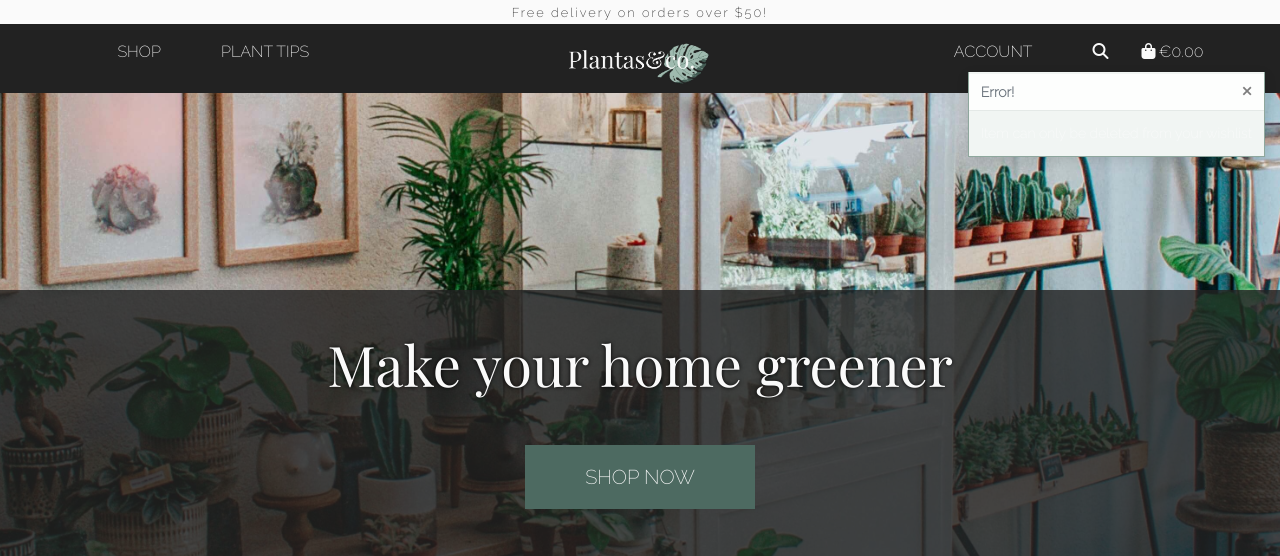
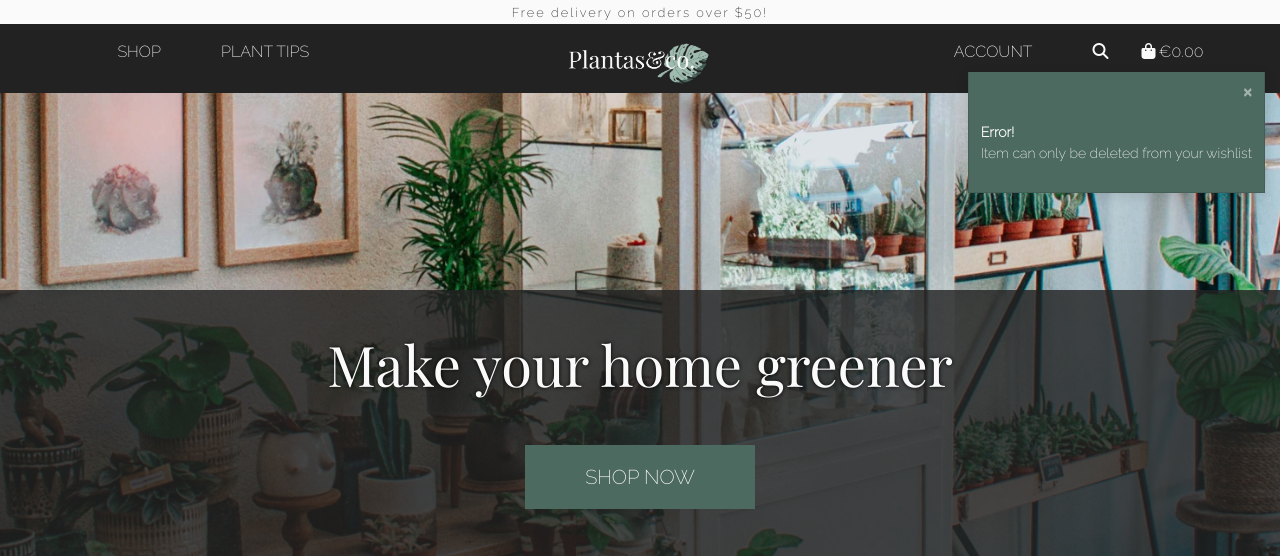
Before and after one commit to fernandagil/ms4-plants-shop, a Django app: page /wishlist/delete/12/ in a window 1280 px wide. Shown: the top 556 px of the page. Run offline with Django 3.2, Linux system fonts and the light colour scheme; the visitor is signed in with stand-in values (Sample User, id 1); data comes from the database, SQL or seed files in the repository; data that the repository does not hold is empty; parts of the project's set-up code (start-up, migrations or seed data) failed here and were passed over; some libraries are stand-ins or nearby versions.

Commit message:
Update toasts styling

```diff
--- a/static/css/base.css
+++ b/static/css/base.css
@@ -667,12 +667,34 @@ a.category-link:focus {
 
 /* ------------------------------------------------------------------ TOASTS */
 
+.toast {
+    background-color: transparent;
+    backdrop-filter: none;
+}
+
+.toast-header {
+    background-color: transparent;
+    border-bottom: 0;
+    justify-content: flex-end;
+}
+
+.close-toast {
+    color: #FAFAFA;
+    font-size: 1.3rem;
+}
+
+.btn-wishlist:hover,
+.btn-wishlist:active,
+.btn-wishlist:focus {
+    color: #9FBBAF;
+}
+
 .message-container {
     position: fixed;
     top: 72px;
     right: 15px;
     z-index: 10000;
-    background: #9FBBAF;
+    background: #4D6A61;
     color: #FAFAFA;
 }
 
--- a/templates/includes/toasts/toast_error.html
+++ b/templates/includes/toasts/toast_error.html
@@ -1,12 +1,14 @@
 <div class="toast custom-toast rounded-0 border-top-0" data-autohide="false">
     <div class="w-100 toast-capper"></div>
     <div class="toast-header">
-        <strong class="mr-auto">Error!</strong>
         <button type="button" class="ml-2 mb-1 close" data-dismiss="toast" aria-label="Close">
-            <span aria-hidden="true">&times;</span>
+            <span aria-hidden="true" class="close-toast">&times;</span>
         </button>
     </div>
     <div class="toast-body">
-        {{ message }}
+        <strong class="mr-auto mb-2">Error!</strong>
+        <p>
+            {{ message }}
+        </p>
     </div>
 </div>
--- a/templates/includes/toasts/toast_info.html
+++ b/templates/includes/toasts/toast_info.html
@@ -1,12 +1,14 @@
 <div class="toast custom-toast rounded-0 border-top-0" data-autohide="false">
     <div class="w-100 toast-capper"></div>
     <div class="toast-header">
-        <strong class="mr-auto">Alert!</strong>
         <button type="button" class="ml-2 mb-1 close" data-dismiss="toast" aria-label="Close">
             <span aria-hidden="true">&times;</span>
         </button>
     </div>
     <div class="toast-body">
-        {{ message }}
+        <strong class="mr-auto mb-2">Alert!</strong>
+        <p>
+            {{ message }}
+        </p>
     </div>
 </div>
--- a/templates/includes/toasts/toast_warning.html
+++ b/templates/includes/toasts/toast_warning.html
@@ -1,12 +1,14 @@
 <div class="toast custom-toast rounded-0 border-top-0" data-autohide="false">
     <div class="w-100 toast-capper"></div>
     <div class="toast-header">
-        <strong class="mr-auto">Warning!</strong>
         <button type="button" class="ml-2 mb-1 close" data-dismiss="toast" aria-label="Close">
             <span aria-hidden="true">&times;</span>
         </button>
     </div>
     <div class="toast-body">
-        {{ message }}
+        <strong class="mr-auto mb-2">Warning!</strong>
+        <p>
+            {{ message }}
+        </p>
     </div>
 </div>
```
Also changed, not shown: templates/includes/toasts/toast_success.html (+9 -7 lines).
